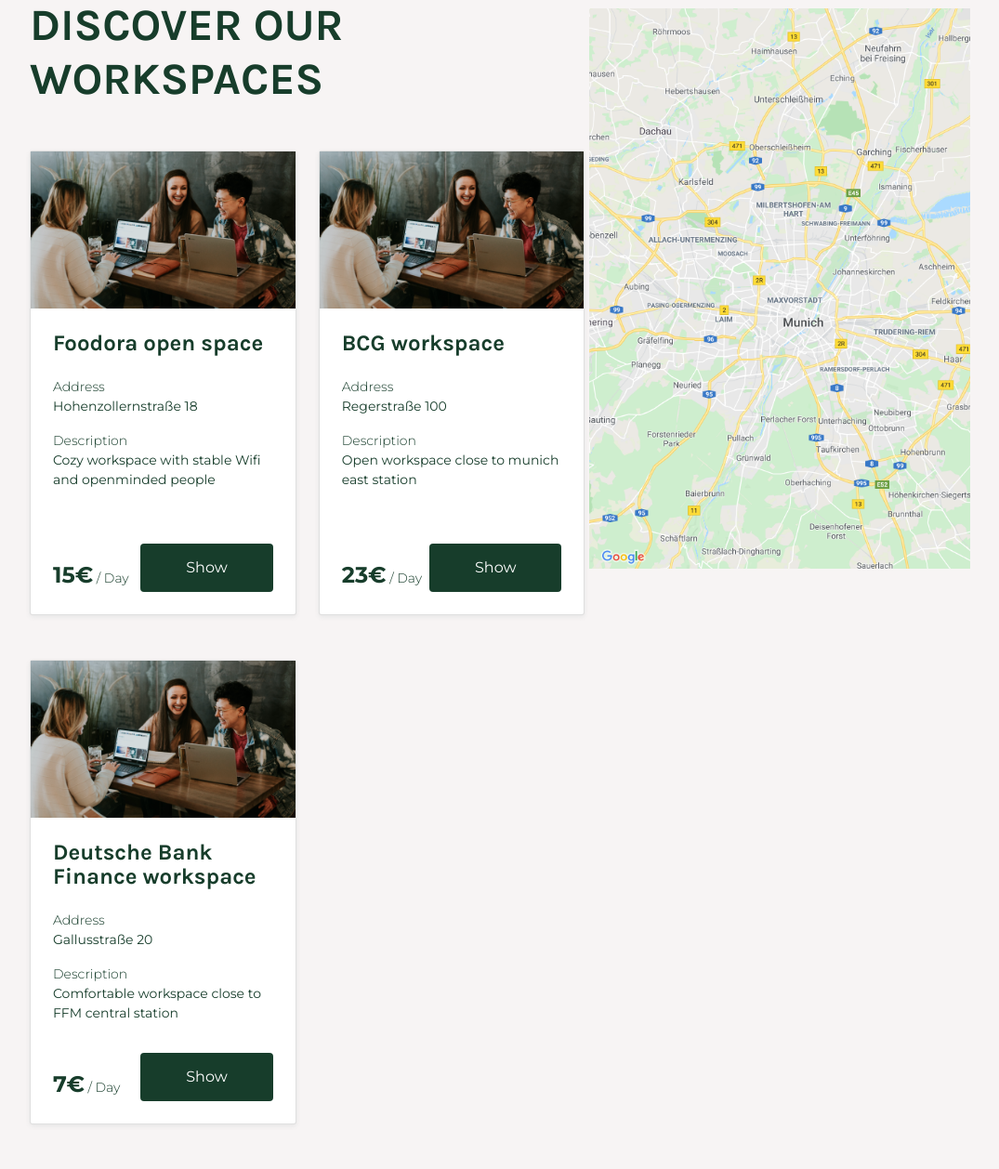
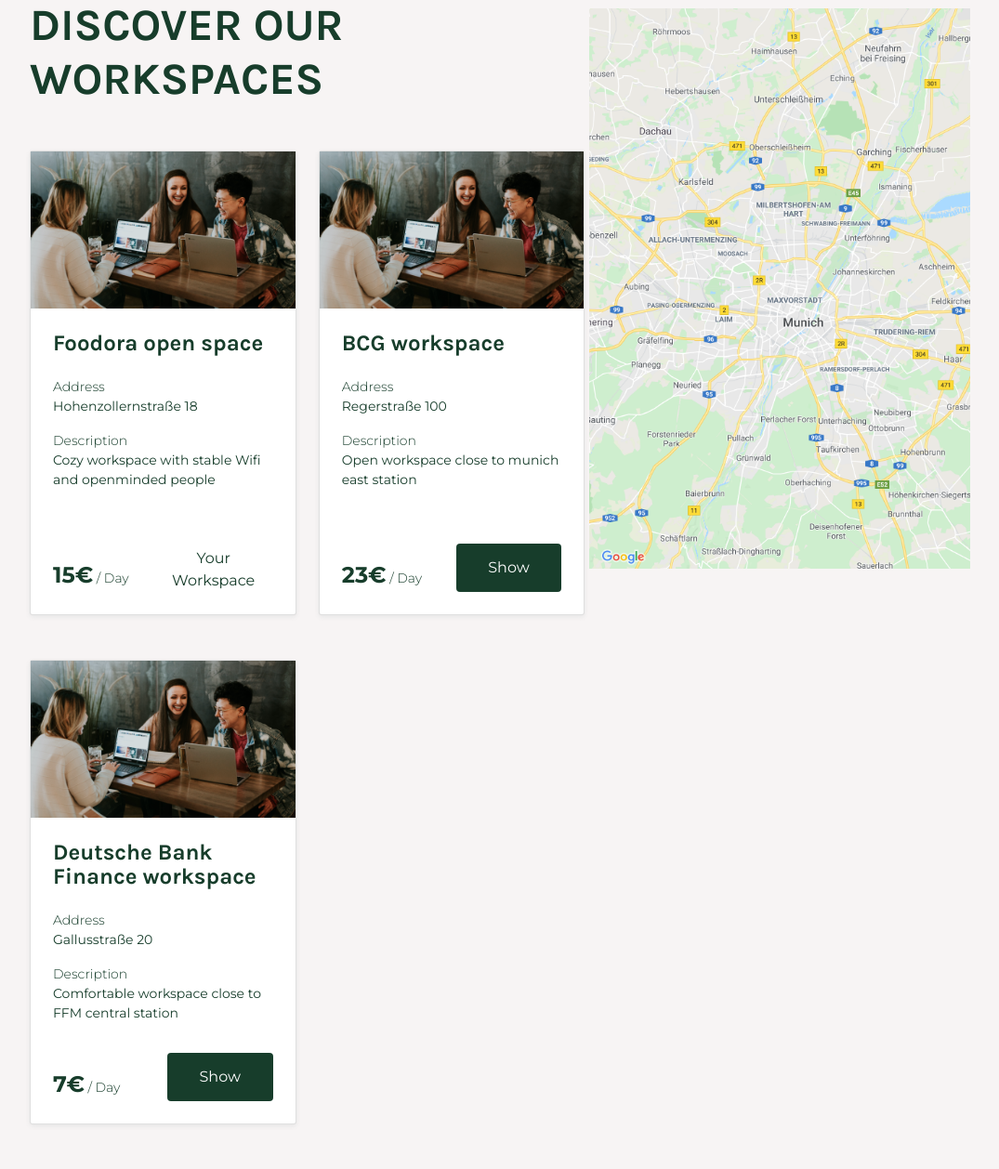
Before and after one commit to melanieschaufler/flexdex, a Rails app: page /workspaces in a window 1280 px wide. Shown: the part 131-1389 px from the top of the page at 93% size, without its empty margins (96-1171 px from the left). Run offline with Rails 7, Linux system fonts and the light colour scheme; a user stored in the database is signed in; data comes from the database, SQL or seed files in the repository; style sheets or scripts are compiled from the project's sources; some libraries are stand-ins or nearby versions.

Commit message:
Updated Show to Your Workspace on cards

```diff
--- a/app/assets/stylesheets/components/_workspace-card.scss
+++ b/app/assets/stylesheets/components/_workspace-card.scss
@@ -27,7 +27,14 @@
 }
 
 #show-btn {
-  width: 50%;
+  width: 40%;
+  position: absolute;
+  right: 24px;
+  bottom: 24px;
+}
+
+#my-btn {
+  width: 45%;
   position: absolute;
   right: 24px;
   bottom: 24px;
--- a/app/assets/stylesheets/pages/_home.scss
+++ b/app/assets/stylesheets/pages/_home.scss
@@ -16,6 +16,18 @@
   background-color: $light-green;
   color: $dark-green;
   text-decoration: none;
+}
+
+.button-secondary{
+  text-align: center;
+  padding-left: 0;
+  padding-right: 0;
+}
+
+.button-secondary:hover{
+  text-decoration: none;
+  border-bottom: 3px solid $light-green;
+
 }
 
 .header-wrapper {
--- a/app/views/workspaces/index.html.erb
+++ b/app/views/workspaces/index.html.erb
@@ -9,7 +9,11 @@
           <p>Address </br><strong><%= workspace.address %></strong></p>
           <p>Description </br><strong><%= workspace.description %></strong></p>
           <p id="price-wrapper"><span id="price"><%= workspace.price %>€</span> / Day</p>
-          <%= link_to 'Show', workspace , class: "button-primary", id: "show-btn"%>
+          <% if workspace.user_id == current_user.id %>
+            <%= link_to 'Your Workspace', workspace , class: "button-secondary", id: "my-btn"%>
+          <% else %>
+            <%= link_to 'Show', workspace , class: "button-primary", id: "show-btn"%>
+          <% end %>
         </div>
         </div>
     <% end %>
```
